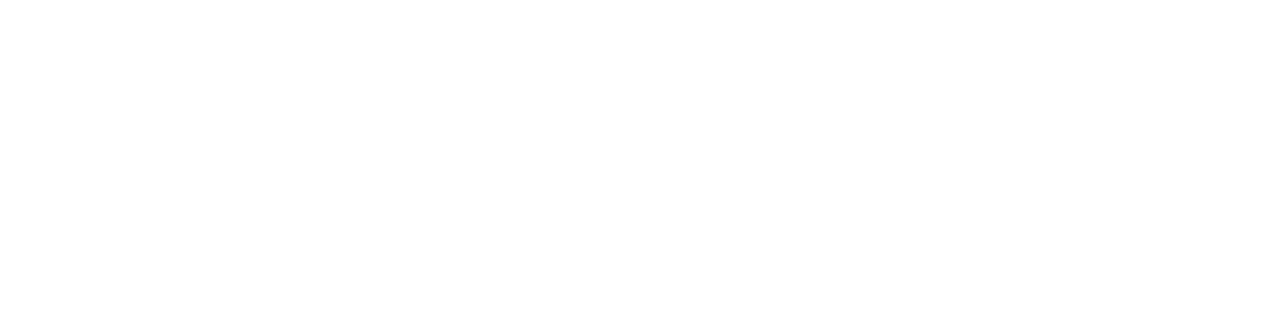
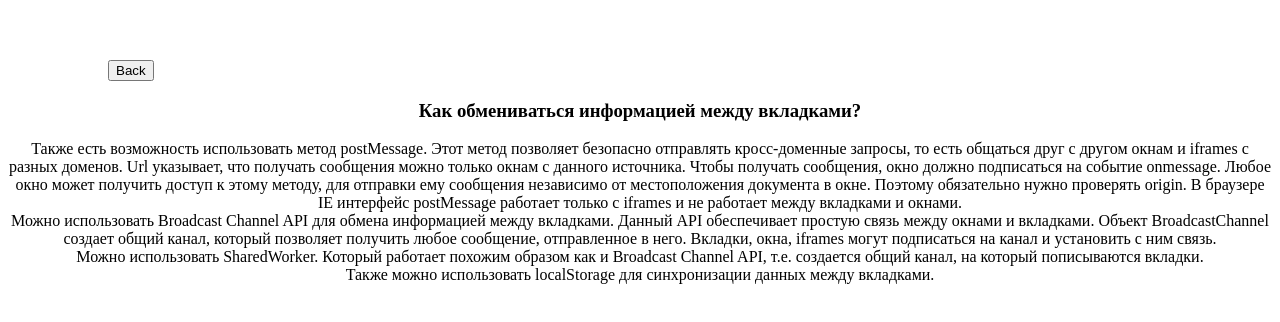
Before and after one commit to onridge/Training-Tasks, a React app: page /js/task2 in a window 1280 px wide. Shown: the part 148-470 px from the top of the page. Built offline with nearby package versions, Linux system fonts and the light colour scheme.

Commit message:
added theoretical JS tasks

```diff
--- a/src/components/Routes.js
+++ b/src/components/Routes.js
@@ -9,6 +9,10 @@
 import NetworkTask1 from "../pages/TheoreticalTasks/Network/NetworkTask1/NetworkTask1";
 import JSTask1 from "../pages/TheoreticalTasks/JS/JSTask1/JSTask1";
 import ReactTask1 from "../pages/TheoreticalTasks/React/ReactTask1/ReactTask1";
+import ReactTask2 from "../pages/TheoreticalTasks/React/ReactTask2/ReactTask2";
+import JSTask2 from "../pages/TheoreticalTasks/JS/JSTask2/JSTask2";
+import JSTask3 from "../pages/TheoreticalTasks/JS/JSTask3/JSTask3";
+import JSTask4 from "../pages/TheoreticalTasks/JS/JSTask4/JSTask4";
 import PatternTask1 from "../pages/TheoreticalTasks/Patterns/PatternsTask1/PatternsTask1";
 import PatternTask2 from "../pages/TheoreticalTasks/Patterns/PatternsTask2/PatternsTask2";
 import PatternTask3 from "../pages/TheoreticalTasks/Patterns/PatternsTask3/PatternsTask3";
@@ -34,6 +38,10 @@
             <Route exact path='/patterns/task2' component={PatternTask2}/>
             <Route exact path='/patterns/task3' component={PatternTask3}/>
             <Route exact path='/patterns/task4' component={PatternTask4}/>
+            <Route exact path='/react/task2' component={ReactTask2}/>
+            <Route exact path='/js/task2' component={JSTask2}/>
+            <Route exact path='/js/task3' component={JSTask3}/>
+            <Route exact path='/js/task4' component={JSTask4}/>
             <Route exact path='/practical/task1' component={Storage} />
             <Route exact path='/practical/task2' component={cookiesCRD} />
             <Route exact path='/practical/task3' component={DelegationEvent} />
--- a/src/pages/MainPage/MainPage.js
+++ b/src/pages/MainPage/MainPage.js
@@ -47,6 +47,18 @@
                         <CustomLink path='/patterns/task4'>
                             Что такое DI и IoC?
                         </CustomLink>
+                        <CustomLink path='/react/task2'>
+                            Как можно организовать связь между компонентами на одном уровне?
+                        </CustomLink>
+                        <CustomLink path='/js/task2'>
+                            Как обмениваться информацией между вкладками?
+                        </CustomLink>
+                        <CustomLink path='/js/task3'>
+                            Что такое критический путь рендринга?
+                        </CustomLink>
+                        <CustomLink path='/js/task4'>
+                            Есть ли разница в 2-х записях?
+                        </CustomLink>
                     </ul>
                 </div>
                 <div className={styles.description}>
--- /dev/null
+++ b/src/pages/TheoreticalTasks/JS/JSTask2/JSTask2.js
@@ -0,0 +1,28 @@
+import React from 'react';
+import Layout from '../../../../components/Layout/Layout';
+
+export default function JSTask2() {
+    return (
+        <Layout>
+            <div>
+                <h3> Как обмениваться информацией между вкладками? </h3>
+            </div>
+            <label>
+                Также есть возможность использовать метод postMessage. Этот метод позволяет безопасно
+                отправлять кросс-доменные запросы, то есть общаться друг с другом окнам и iframes с разных доменов.
+                Url указывает, что получать сообщения можно только окнам с данного источника.
+                Чтобы получать сообщения, окно должно подписаться на событие onmessage. Любое окно может получить доступ
+                к этому методу, для отправки ему сообщения независимо от местоположения документа в окне. Поэтому
+                обязательно нужно проверять origin. В браузере IE интерфейс postMessage работает только с iframes и
+                не работает между вкладками и окнами.
+                <br /> Можно использовать Broadcast Channel API для обмена информацией между вкладками. Данный API обеспечивает
+                простую связь между окнами и вкладками. Объект BroadcastChannel создает общий канал, который позволяет
+                получить любое сообщение, отправленное в него. Вкладки, окна, iframes могут подписаться на канал и
+                установить с ним связь.
+                <br /> Можно использовать SharedWorker. Который работает похожим образом как и Broadcast Channel API, т.е.
+                создается общий канал, на который пописываются вкладки.
+                <br /> Также можно использовать localStorage для синхронизации данных между вкладками.
+            </label>
+        </Layout>
+    )
+}
--- /dev/null
+++ b/src/pages/TheoreticalTasks/JS/JSTask3/JSTask3.js
@@ -0,0 +1,27 @@
+import React from 'react';
+import Layout from '../../../../components/Layout/Layout';
+
+export default function JSTask3() {
+    return (
+        <Layout>
+            <div>
+                <h3> Что такое критический путь рендринга? </h3>
+            </div>
+            <label>
+                Критический путь рендеринга (Critical Rendering Path) - это этапы отображения страницы в браузере при
+                открытии её во вкладке. Данный путь состоит из 6 этапов:
+                <br /> Построение DOM-дерева
+                <br /> Построение CSSOM-дерева
+                <br /> Запуск JavaScript
+                <br /> Создание Render-дерева
+                <br /> Layout
+                <br /> Paint
+                <br /> CRP можно использовать для оптимизации загрузки страницы. Так как парсинг страницы происходит синхронно,
+                тогда JavaScript-скрипты могут прервать отрисовку страницы, пока не будут загружены. В таком случае для
+                оптимизации можно использовать аттрибуты async и defer для отложенной загрузки скрипта. Эти атрибуты можно использовать
+                только для внешних скриптов. Разница между ними в том, что скрипт с атрибутом async будет выполнен сразу как только выполнится,
+                а defer только после того как документ будет полностью разобран.
+            </label>
+        </Layout>
+    )
+}
--- /dev/null
+++ b/src/pages/TheoreticalTasks/JS/JSTask4/JSTask4.js
@@ -0,0 +1,18 @@
+import React from 'react';
+import Layout from '../../../../components/Layout/Layout';
+
+export default function JSTask4() {
+    return (
+        <Layout>
+            <div>
+                <h3> Есть ли разница в 2-х записях? {`const {manager = EMPTY_OBJECT} = app.decision; и
+                    const manager = app.decision.manager || EMPTY_OBJECT;`}  </h3>
+            </div>
+            <label>
+                Да, есть разница, в случае если у нас в manager пустая строка, тогда при 1-ом варианте в переменную manager запишется пустая строка,
+                во втором случае в переменную запишеться EMPTY OBJECT, потому как пустая строка приравняется к false, и соответственно логическое ИЛИ
+                вернет true для строки 'EMPTY OBJECT'.
+            </label>
+        </Layout>
+    )
+}
--- /dev/null
+++ b/src/pages/TheoreticalTasks/React/ReactTask2/ReactTask2.js
@@ -0,0 +1,18 @@
+import React from 'react';
+import Layout from '../../../../components/Layout/Layout';
+
+export default function ReactTask2() {
+    return (
+        <Layout>
+            <div>
+                <h3> Как можно организовать связь между компонентами на одном уровне?  </h3>
+            </div>
+            <label>
+                Организовать связь на одном уровне можно при помощи передачи состояния от общего для них родительского элемента.
+                <br /> Так же можно использовать Redux для получения состояния в одноуровневых компонентах. Для этого
+                необходимо сохранять состояние в store и после чего использовать данные из хранилища в компонентах, где
+                это необходимо.
+            </label>
+        </Layout>
+    )
+}
```
